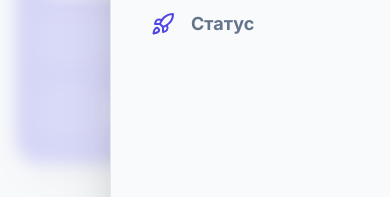
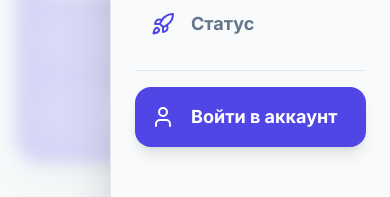
Before and after one commit to Minezii/bss-mtkp, a Next.js app: page / in a window 390 px wide. Both pictures are taken after a click on the button 353 px from the left and 33 px from the top of the page. Shown: the part 410-607 px from the top of the page. Built offline with nearby package versions, Linux system fonts and the light colour scheme; no server answers; the database is empty.

Commit message:
feat: add login/logout button to mobile burger menu

```diff
--- a/components/Navbar.tsx
+++ b/components/Navbar.tsx
@@ -207,6 +207,29 @@ export default function Navbar() {
                                     </Link>
                                 );
                             })}
+
+                            <div className="pt-4 border-t border-border/50">
+                                {user ? (
+                                    <button
+                                        onClick={handleLogout}
+                                        className="w-full flex items-center gap-4 px-4 py-4 rounded-2xl text-lg font-bold text-destructive hover:bg-destructive/10 transition-all"
+                                    >
+                                        <LogOut size={24} />
+                                        Выйти
+                                    </button>
+                                ) : (
+                                    <button
+                                        onClick={() => {
+                                            setIsMenuOpen(false);
+                                            setIsAuthModalOpen(true);
+                                        }}
+                                        className="w-full flex items-center gap-4 px-4 py-4 rounded-2xl text-lg font-bold bg-primary text-primary-foreground shadow-lg active:scale-95 transition-all"
+                                    >
+                                        <User size={24} />
+                                        Войти в аккаунт
+                                    </button>
+                                )}
+                            </div>
                         </div>
 
                         <div className="mt-auto pt-6 border-t border-border">
```
